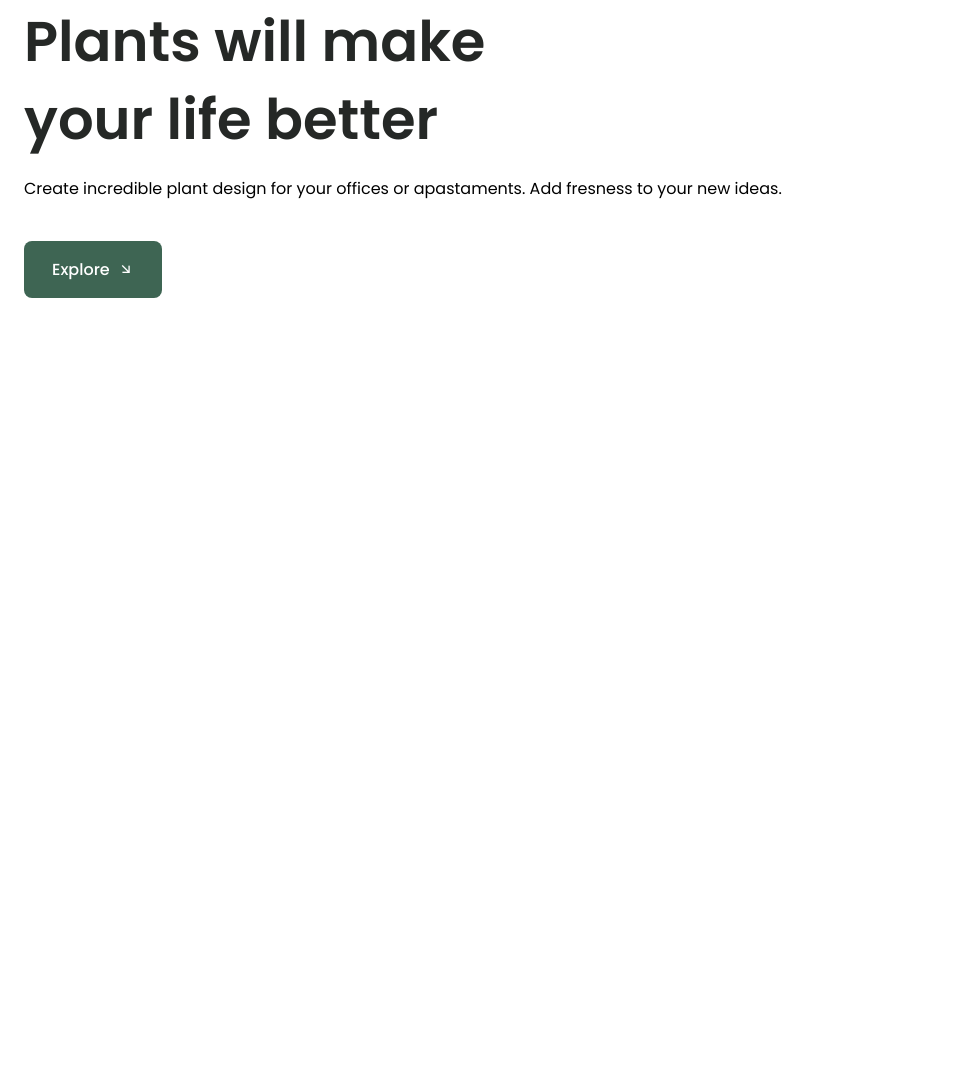
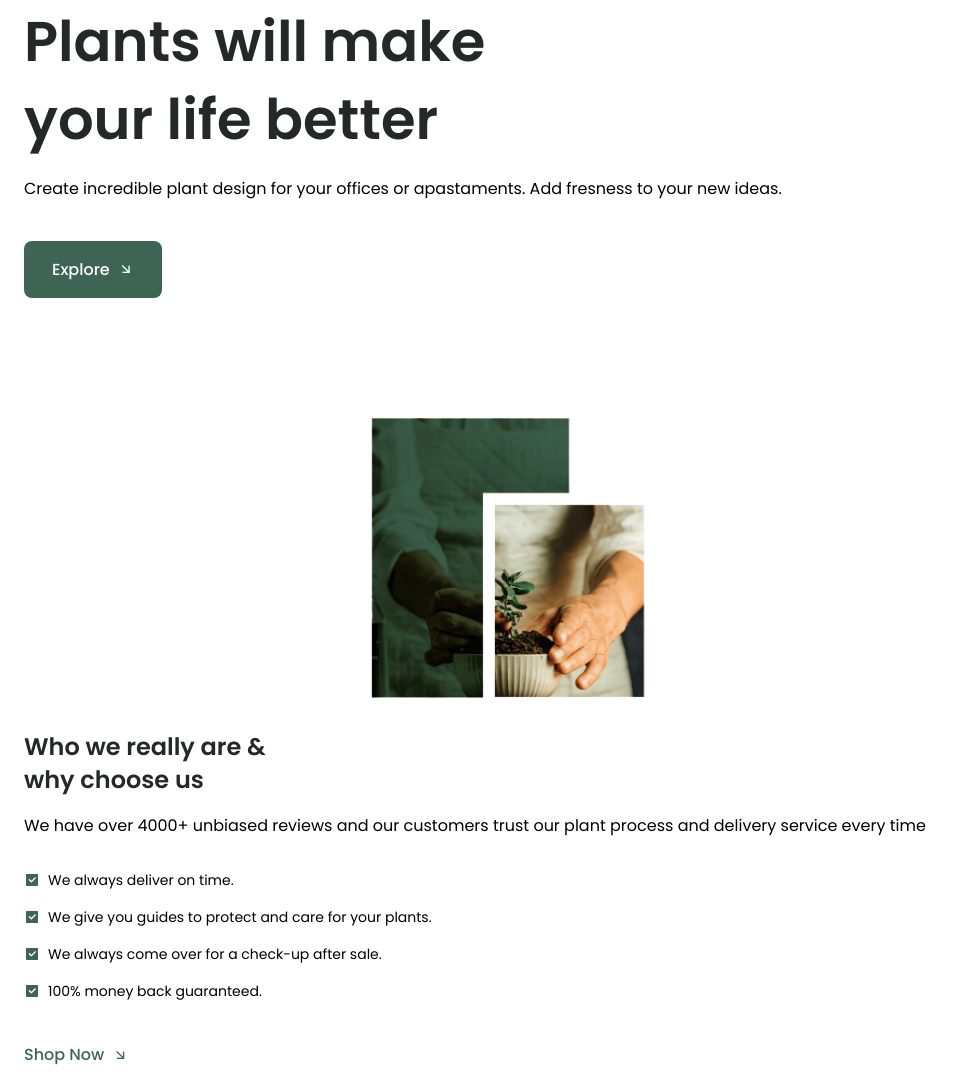
Before and after one commit to Shreev173/Plants-Website, a plain HTML site: page index.html in a window 1280 px wide. Shown: the part 341-1424 px from the top of the page, without its empty margins (0-965 px from the left). Before the commit the page ends 800 px from the top, so only its background shows below. Drawn offline with nearby package versions, Linux system fonts and the light colour scheme.

Commit message:
about section

```diff
--- a/assets/css/styles.css
+++ b/assets/css/styles.css
@@ -342,3 +342,40 @@ img {
 .button--link:hover .button__icon {
   transform: translateX(0.25rem);
 }
+
+/* about */
+
+.about__container {
+  row-gap: 2rem;
+}
+
+.about__img {
+  width: 280px;
+  justify-self: center;
+}
+
+.about__title {
+  margin-bottom: var(--mb-1);
+}
+
+.about__description {
+  margin-bottom: var(--mb-2);
+}
+
+.about__details {
+  display: grid;
+  row-gap: 1rem;
+  margin-bottom: var(--mb-2-5);
+}
+
+.about__details-description {
+  display: inline-flex;
+  column-gap: 0.5rem;
+  font-size: var(--small-font-size);
+}
+
+.about__details-icon {
+  font-size: 1rem;
+  color: var(--first-color);
+  margin-top: 0.15rem;
+}
--- a/index.html
+++ b/index.html
@@ -55,6 +55,7 @@
     </header>
 
     <main class="main">
+      <!-- Hero -->
       <section class="home" id="home">
         <div class="home__container container grid">
           <img src="assets/images/home.png" alt="Home" class="home__img" />
@@ -103,6 +104,49 @@
           </div>
         </div>
       </section>
+
+      <!-- About -->
+
+      <section class="about section container" id="about">
+        <div class="about__container grid">
+          <img src="assets/images/about.png" alt="" class="about__img" />
+
+          <div class="about__data">
+            <h2 class="section__title about__title">
+              Who we really are & <br />
+              why choose us
+            </h2>
+
+            <p class="about__description">
+              We have over 4000+ unbiased reviews and our customers trust our
+              plant process and delivery service every time
+            </p>
+
+            <div class="about__details">
+              <p class="about__details-description">
+                <i class="ri-checkbox-fill about__details-icon"></i>
+                We always deliver on time.
+              </p>
+              <p class="about__details-description">
+                <i class="ri-checkbox-fill about__details-icon"></i>
+                We give you guides to protect and care for your plants.
+              </p>
+              <p class="about__details-description">
+                <i class="ri-checkbox-fill about__details-icon"></i>
+                We always come over for a check-up after sale.
+              </p>
+              <p class="about__details-description">
+                <i class="ri-checkbox-fill about__details-icon"></i>
+                100% money back guaranteed.
+              </p>
+            </div>
+
+            <a href="#" class="button--link button--flex">
+              Shop Now <i class="ri-arrow-right-down-line button__icon"></i>
+            </a>
+          </div>
+        </div>
+      </section>
     </main>
     <script src="assets/js/main.js"></script>
   </body>
```
